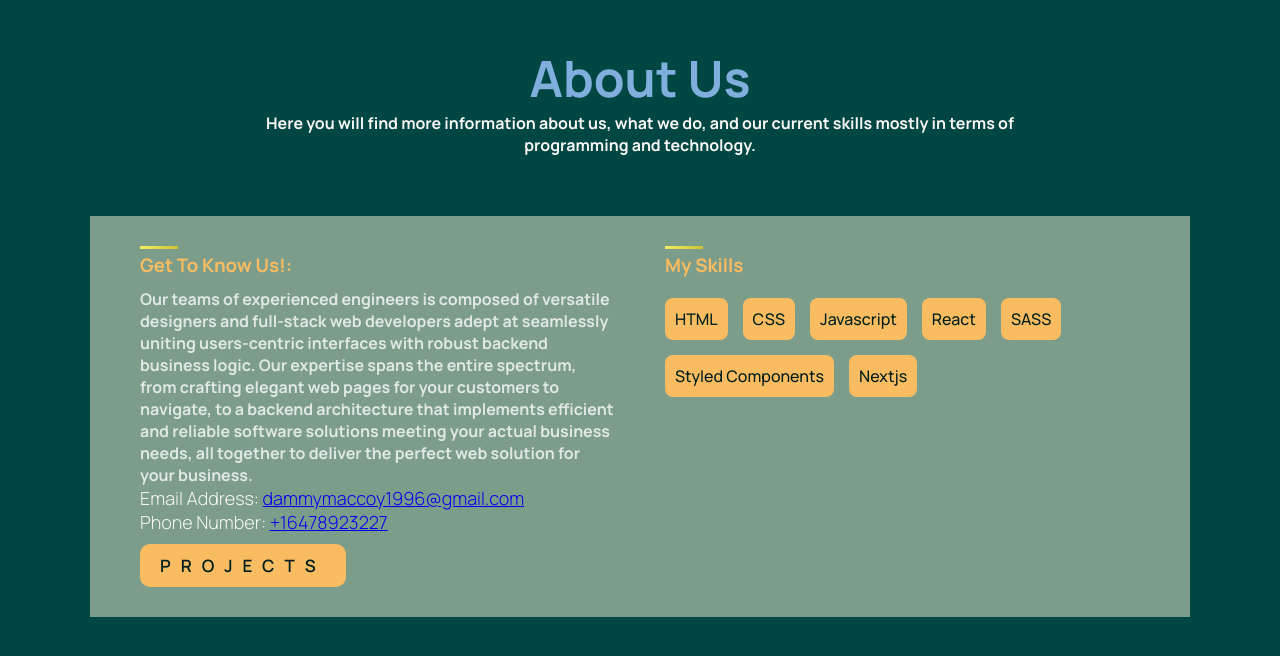
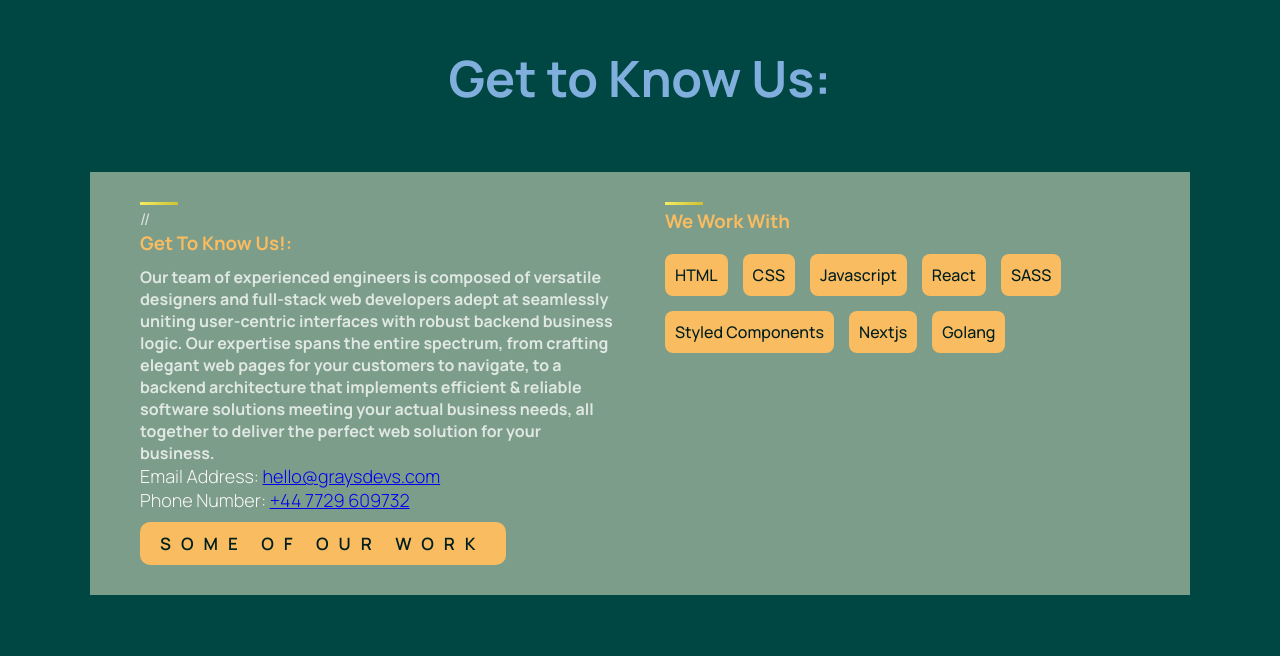
Before and after one commit to Shiewhun/graysdevs, a React (Create React App) app: page / in a window 1280 px wide. Shown: the part 906-1562 px from the top of the page. Built offline with nearby package versions, Linux system fonts and the light colour scheme.

Commit message:
Updated text in About.jsx

```diff
--- a/src/components/about/About.jsx
+++ b/src/components/about/About.jsx
@@ -39,8 +39,9 @@ const About = () => {
           viewport={{once:true, amount:0.7}}
           transition={{staggerChildren:2}}
         >
-          <motion.h1 className="a-in" variants={headAni}>About Us</motion.h1>
-          <motion.h4 className="sum" variants={subAni}>Here you will find more information about us, what we do, and our current skills mostly in terms of programming and technology.</motion.h4>
+          {/* <motion.h1 className="a-in" variants={headAni}>About Us</motion.h1> */}
+          <motion.h1 className="a-in" variants={headAni}>Get to Know Us:</motion.h1>
+          {/* <motion.h4 className="sum" variants={subAni}>Here you will find more information about us, what we do, and our current skills mostly in terms of programming and technology.</motion.h4>  */}
         </motion.div>
         <motion.div className="about-main"
           initial={'offscreen'}
@@ -51,22 +52,22 @@ const About = () => {
         >
           <motion.div className="know" variants={knowAniL}>
             <motion.div className="bar" ></motion.div>
-            <motion.h3>Get to know us!:</motion.h3>
+            // <motion.h3>Get to know us!:</motion.h3>
             <h4>
-              Our teams of experienced engineers is composed of versatile designers and full-stack web developers adept at seamlessly uniting users-centric interfaces with robust backend business logic.
-              Our expertise spans the entire spectrum, from crafting elegant web pages for your customers to navigate, to a backend architecture that implements efficient and reliable software solutions meeting your actual business needs, all together to deliver the perfect web solution for your business.
+             Our team of experienced engineers is composed of versatile designers and full-stack web developers adept at seamlessly uniting user-centric interfaces with robust backend business logic.
+              Our expertise spans the entire spectrum, from crafting elegant web pages for your customers to navigate, to a backend architecture that implements efficient & reliable software solutions meeting your actual business needs, all together to deliver the perfect web solution for your business.
             </h4>
-            <p>Email Address: <a href="mailto:dammymaccoy1996@gmail.com">dammymaccoy1996@gmail.com</a></p>
-            <p>Phone Number: <a href="tel:+16478923227">+16478923227</a></p>
+            <p>Email Address: <a href="mailto:myremotemailer@gmail.com">hello@graysdevs.com</a></p>
+            <p>Phone Number: <a href="tel:+447729609732">+44 7729 609732</a></p>
             <button className='go-to'>
               <Link to='project' smooth={true} duration={500} delay={1000} offset={-70}>
-                Projects
+                Some of Our Work
               </Link>
             </button>
           </motion.div>
           <motion.div className="my-skills" variants={skiAniR}>
             <div className="bar"></div>
-            <h3>My Skills</h3>
+            <h3>We Work With</h3>
             <div className="skills">
               <div className="skill">HTML</div>
               <div className="skill">CSS</div>
@@ -76,6 +77,7 @@ const About = () => {
               <div className="skill">Styled Components</div>
               {/* <div className="skill">Solidity</div> */}
               <div className="skill">Nextjs</div>
+              <div className="skill">Golang</div>
               {/* <div className="skill">Hardhat</div> */}
             </div>
           </motion.div>
```
